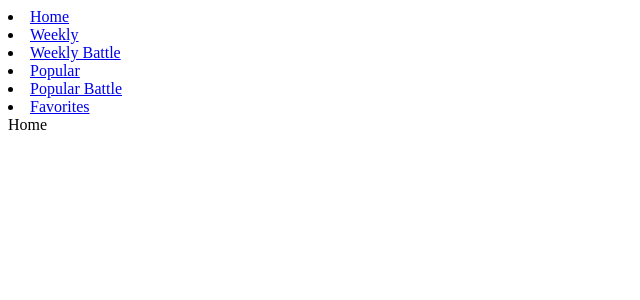
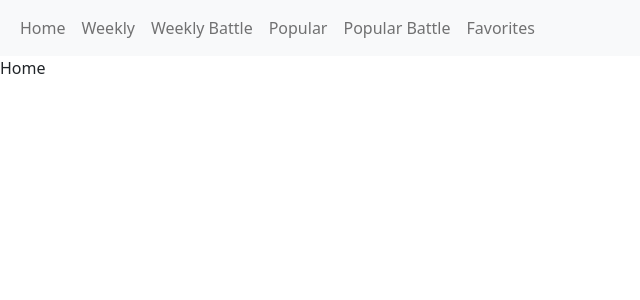
Before and after one commit to Lauraillouz/digitous-react, a React (Create React App) app in the folder chapitre_06/moovice/: page / in a window 1280 px wide. Shown: the top 300 px of the page, without its empty margins (0-640 px from the left). Built offline with nearby package versions, Linux system fonts and the light colour scheme.

Commit message:
added style to nav

```diff
--- a/chapitre_06/moovice/src/App.js
+++ b/chapitre_06/moovice/src/App.js
@@ -7,10 +7,10 @@ import Weekly from "./views/Weekly";
 import WeeklyBattle from "./views/WeeklyBattle";
 import Popular from "./views/Popular";
 import PopularBattle from "./views/PopularBattle";
-
+import Favorites from "./views/Favorites";
 // CSS
 import "./App.css";
-import Favorites from "./views/Favorites";
+import "bootstrap/dist/css/bootstrap.min.css";
 
 class App extends React.Component {
   render() {
--- a/chapitre_06/moovice/src/components/Navbar.js
+++ b/chapitre_06/moovice/src/components/Navbar.js
@@ -4,25 +4,51 @@ import { Link } from "react-router-dom";
 class Navbar extends React.Component {
   render() {
     return (
-      <nav>
-        <li>
-          <Link to="/">Home</Link>
+      <nav className="navbar navbar-expand-lg navbar-light bg-light">
+        <div className="container-fluid">
+          <div className="collapse navbar-collapse" id="navbarNav">
+            <ul className="navbar-nav">
+              <li className="nav-item">
+                <Link className="nav-link" aria-current="page" to="/">
+                  Home
+                </Link>
               </li>
-        <li>
-          <Link to="/weekly">Weekly</Link>
+              <li className="nav-item">
+                <Link className="nav-link" aria-current="page" to="/weekly">
+                  Weekly
+                </Link>
               </li>
-        <li>
-          <Link to="/weekly-battle">Weekly Battle</Link>
+              <li className="nav-item">
+                <Link
+                  className="nav-link"
+                  aria-current="page"
+                  to="/weekly-battle"
+                >
+                  Weekly Battle
+                </Link>
               </li>
-        <li>
-          <Link to="/popular">Popular</Link>
+              <li className="nav-item">
+                <Link className="nav-link" aria-current="page" to="/popular">
+                  Popular
+                </Link>
               </li>
-        <li>
-          <Link to="/popular-battle">Popular Battle</Link>
+              <li className="nav-item">
+                <Link
+                  className="nav-link"
+                  aria-current="page"
+                  to="/popular-battle"
+                >
+                  Popular Battle
+                </Link>
               </li>
-        <li>
-          <Link to="/favorites">Favorites</Link>
+              <li className="nav-item">
+                <Link className="nav-link" aria-current="page" to="/favorites">
+                  Favorites
+                </Link>
               </li>
+            </ul>
+          </div>
+        </div>
       </nav>
     );
   }
```
Lines whose indentation alone changed are shown as unchanged.
